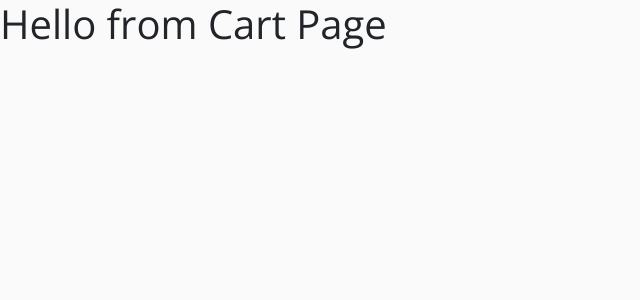
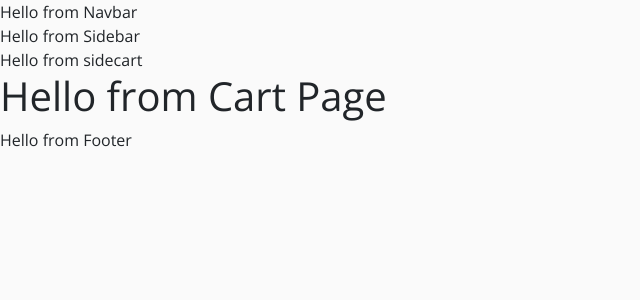
Before and after one commit to SanaKhateeb/tech-store, a React (Create React App) app: page /cart in a window 1280 px wide. Shown: the top 300 px of the page, without its empty margins (0-640 px from the left). Built offline with nearby package versions, Linux system fonts and the light colour scheme.

Commit message:
Created basic components

```diff
--- a/src/App.js
+++ b/src/App.js
@@ -10,11 +10,19 @@
 import Default from './pages/DefaultPage'
 import {Route, Switch} from 'react-router-dom';
 
+import Navbar from './components/Navbar';
+import Sidebar from './components/Sidebar'
+import Sidecart from './components/Sidecart'
+import Footer from './components/Footer'
+
 class App extends Component {
   render() {
     return (
       <React.Fragment>
         {/* navbar, sidebar, cart, footer */}
+        <Navbar />
+        <Sidebar />
+        <Sidecart />
         <Switch>
           <Route path = "/" exact component={Home} />
           <Route path = "/about" component={About} />
@@ -24,6 +32,7 @@
           <Route path = "/cart" component={Cart} />
           <Route component={Default} />
         </Switch>
+        <Footer />
       </React.Fragment>
     );
   }
--- /dev/null
+++ b/src/components/Footer.js
@@ -0,0 +1,9 @@
+import React from 'react'
+
+export default function Footer() {
+  return (
+    <div>
+      Hello from Footer
+    </div>
+  )
+}
--- /dev/null
+++ b/src/components/Navbar.js
@@ -0,0 +1,9 @@
+import React from 'react'
+
+export default function Navbar() {
+  return (
+    <div>
+      Hello from Navbar
+    </div>
+  )
+}
--- /dev/null
+++ b/src/components/Sidebar.js
@@ -0,0 +1,9 @@
+import React from 'react'
+
+export default function Sidebar() {
+  return (
+    <div>
+      Hello from Sidebar
+    </div>
+  )
+}
--- /dev/null
+++ b/src/components/Sidecart.js
@@ -0,0 +1,9 @@
+import React from 'react'
+
+export default function Sidecart() {
+  return (
+    <div>
+      Hello from sidecart
+    </div>
+  )
+}
```
